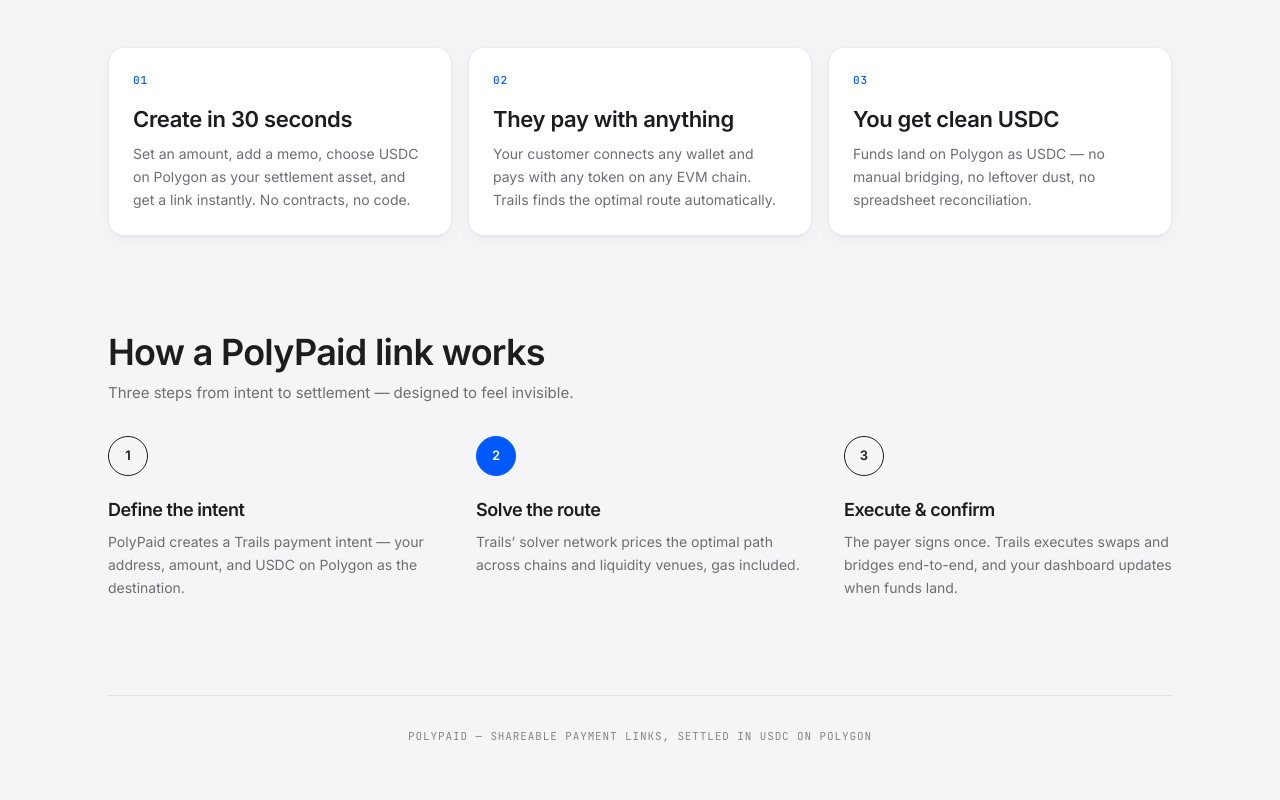
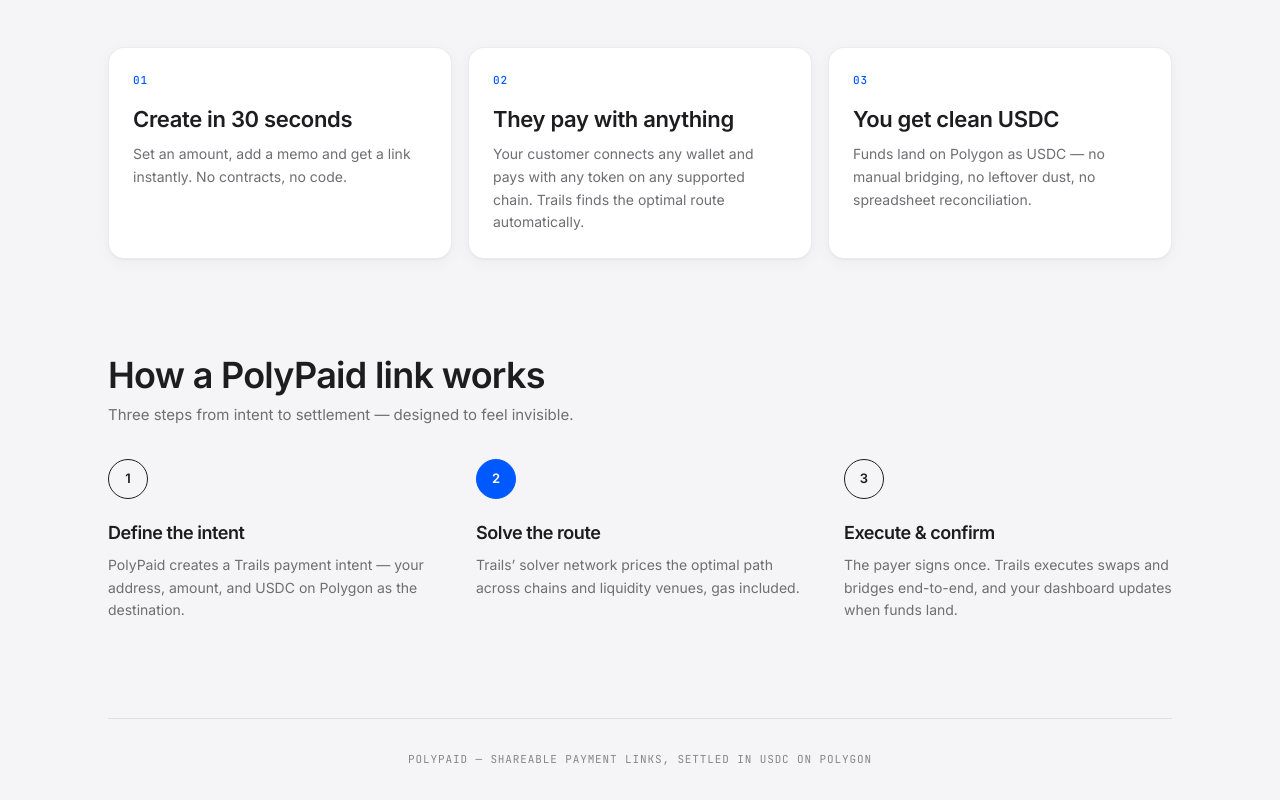
Before and after one commit to codeaj001/polypaid, a React (Vite) app: page / in a window 1280 px wide. Shown: the part 1041-1841 px from the top of the page. Before the commit the page ends 1818 px from the top, so only its background shows below. Built offline with nearby package versions, Linux system fonts and the light colour scheme; no server answers.

Commit message:
style: format LinkForm and Landing page

```diff
--- a/src/components/LinkForm.tsx
+++ b/src/components/LinkForm.tsx
@@ -132,7 +132,7 @@
             <Input
               label="Invoice / memo ref"
               type="text"
-              placeholder="e.g., INV-001"
+              placeholder="e.g., Polygon airdrop"
               value={invoiceRef}
               onChange={(e) => setInvoiceRef(e.target.value)}
             />
--- a/src/pages/Landing.tsx
+++ b/src/pages/Landing.tsx
@@ -49,11 +49,11 @@
 
       <Section className="mt-20 grid gap-4 md:grid-cols-3">
         <FeatureCard num="01" title="Create in 30 seconds">
-          Set an amount, add a memo, choose USDC on Polygon as your settlement asset, and get a link
+          Set an amount, add a memo and get a link
           instantly. No contracts, no code.
         </FeatureCard>
         <FeatureCard num="02" title="They pay with anything">
-          Your customer connects any wallet and pays with any token on any EVM chain. Trails finds
+          Your customer connects any wallet and pays with any token on any supported chain. Trails finds
           the optimal route automatically.
         </FeatureCard>
         <FeatureCard num="03" title="You get clean USDC">
@@ -114,9 +114,8 @@
   return (
     <div>
       <div
-        className={`mb-5 flex h-10 w-10 items-center justify-center rounded-full border text-[13px] font-semibold ${
-          active ? 'border-blue bg-blue text-white' : 'border-ink text-ink'
-        }`}
+        className={`mb-5 flex h-10 w-10 items-center justify-center rounded-full border text-[13px] font-semibold ${active ? 'border-blue bg-blue text-white' : 'border-ink text-ink'
+          }`}
       >
         {n}
       </div>
```
Lines whose indentation alone changed are shown as unchanged.
